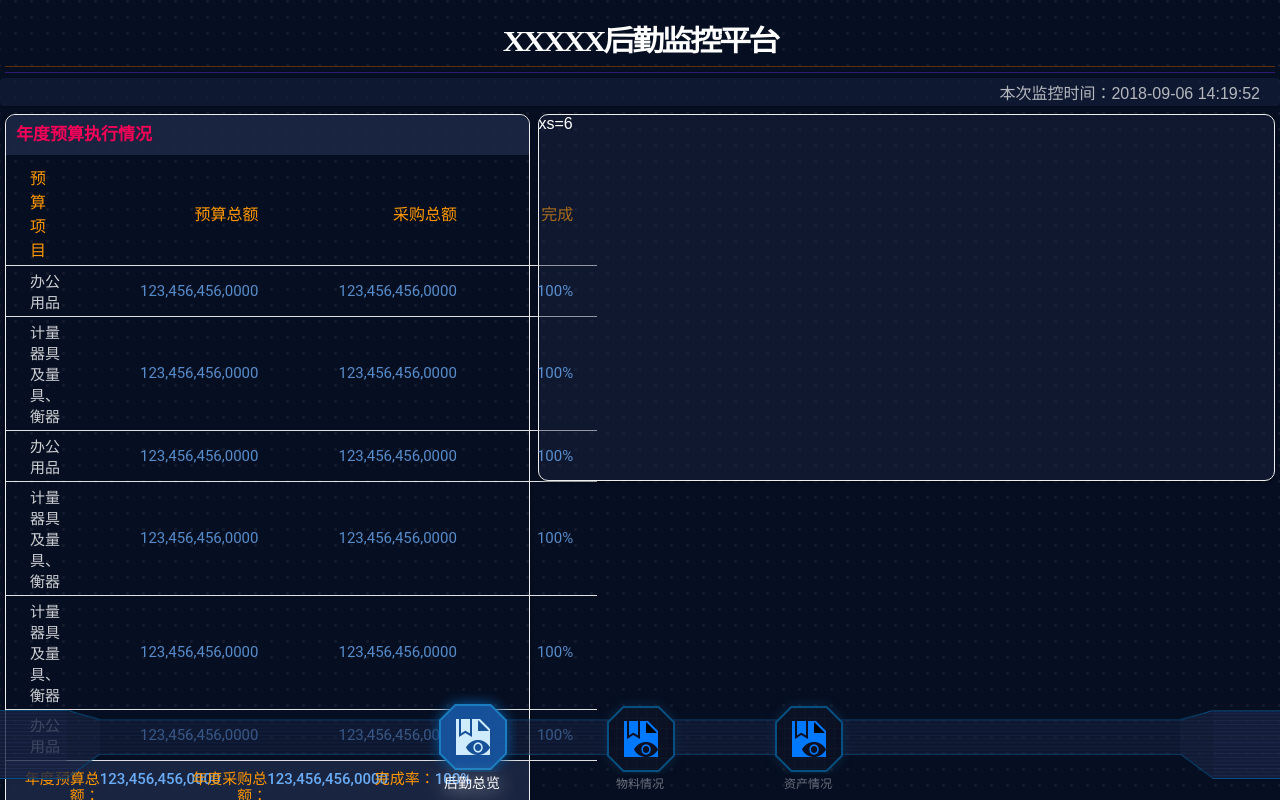
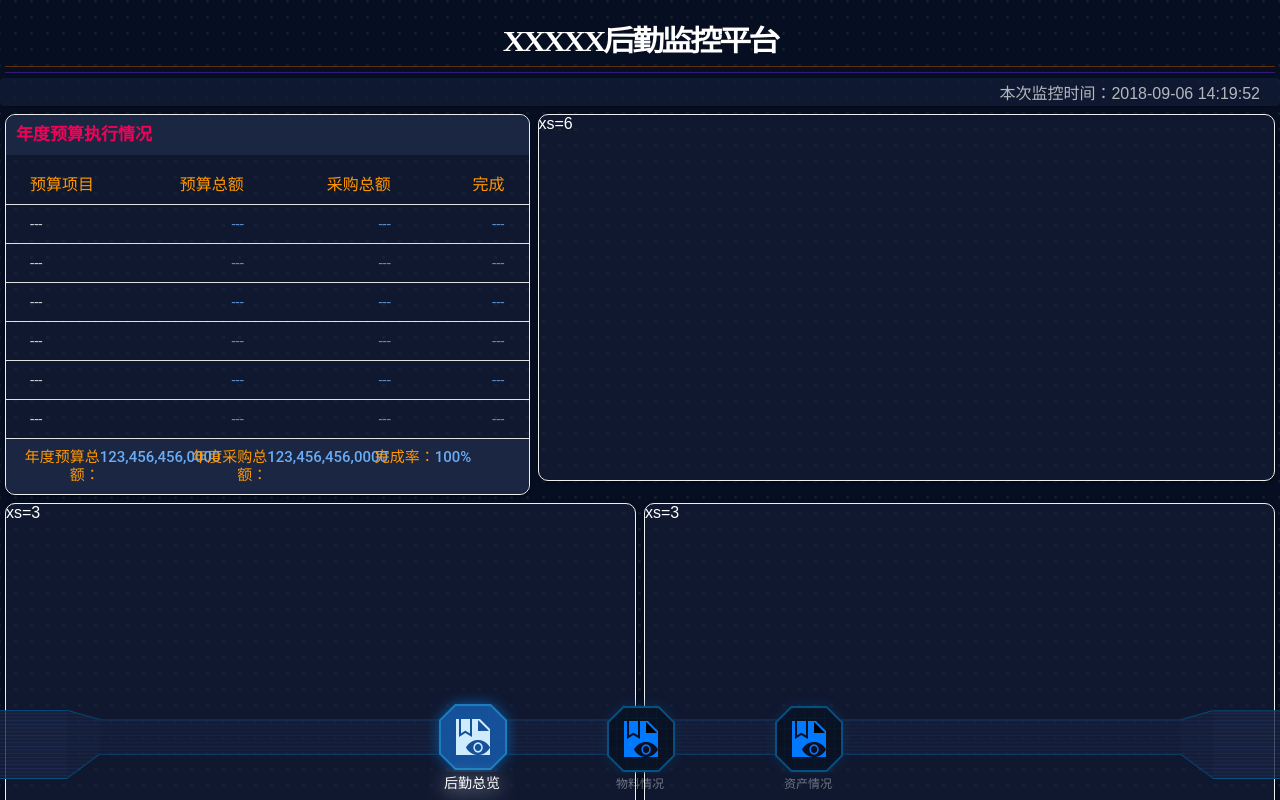
Before and after one commit to ArmyHan/screen-show, a React (Create React App) app: page / in a window 1280 px wide. Shown: the top 800 px of the page. Built offline with nearby package versions, Linux system fonts and the light colour scheme.

Commit message:
simulation data request action.

```diff
--- a/src/config.json
+++ b/src/GlobalConfig.json
@@ -19,5 +19,5 @@
     }
   ],
   "PageSwitchTimer": 500000,
-  "DataRequestTimer": 1000
+  "RequestTimer": 10000
 }
--- a/src/components/Navigation.js
+++ b/src/components/Navigation.js
@@ -7,7 +7,7 @@ import {withStyles} from '@material-ui/core/styles';
 import BottomNavigation from '@material-ui/core/BottomNavigation';
 import BottomNavigationAction from '@material-ui/core/BottomNavigationAction';
 import NavigationStyle from '../style/NavigationStyle';
-import Config from '../config';
+import GlobalConfig from '../GlobalConfig';
 
 class Navigation extends React.Component {
 
@@ -18,7 +18,7 @@ class Navigation extends React.Component {
     }
 
     componentDidMount() {
-        const pageSwitchTimer = Config.PageSwitchTimer;
+        const pageSwitchTimer = GlobalConfig.PageSwitchTimer;
         this.timerID = setInterval(
             () => this.next(),
             pageSwitchTimer
@@ -30,7 +30,7 @@ class Navigation extends React.Component {
     }
 
     next() {
-        const navigationLength = Config.BottomNavigationActionList.length;
+        const navigationLength = GlobalConfig.BottomNavigationActionList.length;
         this.setState(prevState => ({index: prevState.index === navigationLength - 1 ? this.props.action(0) : this.props.action(prevState.index + 1)}));
     }
 
@@ -43,7 +43,7 @@ class Navigation extends React.Component {
     render() {
         const {classes} = this.props;
         const {index} = this.state;
-        const bottomNavigationActionList = Config.BottomNavigationActionList;
+        const bottomNavigationActionList = GlobalConfig.BottomNavigationActionList;
 
         return (
             <BottomNavigation
--- a/src/components/TableBase.js
+++ b/src/components/TableBase.js
@@ -78,27 +78,10 @@ const FootContent = withStyles(theme => ({
 }))(Grid);
 
 class TableBase extends React.Component {
-    render() {
-        const {classes, title, header, rowData, footData} = this.props;
-        const footXs = footData > 3 ? 1 : 2;
-        return (
-            <div>
-                <Paper className={classes.tableAroundPaper} square={false}>
-                    <TitleTypography variant="title" gutterBottom>
-                        {title}
-                    </TitleTypography>
-                    <Table className={classes.table}>
-                        <TableHead>
-                            <TableTitleRow>
-                                {header.map((headItem, headIndex) => {
-                                    return <TableTitleCell numeric={headItem.numeric} key={headIndex}>
-                                        {headItem.displayName}
-                                    </TableTitleCell>
-                                })}
-                            </TableTitleRow>
-                        </TableHead>
-                        <TableBody>
-                            {rowData.map((rowItem, rowIndex) => {
+
+    getTableBody(header, rowData, pageSize) {
+        if (rowData !== undefined && rowData.length > 0) {
+            return rowData.map((rowItem, rowIndex) => {
                 return (
                     <TableContentRow key={rowIndex}>
                         {header.map((headItem, headIndex) => {
@@ -116,7 +99,65 @@ class TableBase extends React.Component {
                         })}
                     </TableContentRow>
                 );
+            });
+        } else {
+            let result = [];
+            for (let rowIndex = 0; rowIndex < pageSize; rowIndex++) {
+                result.push(<TableContentRow key={rowIndex}>
+                    {header.map((headItem, headIndex) => {
+                        if (headIndex === 0) {
+                            return <TableContentCell numeric={headItem.numeric} key={headIndex}
+                                                     style={{color: "#ffffff",}} component="th"
+                                                     scope="row">
+                                ---
+                            </TableContentCell>
+                        } else {
+                            return <TableContentCell numeric={headItem.numeric} key={headIndex}>
+                                ---
+                            </TableContentCell>
+                        }
                     })}
+                </TableContentRow>);
+            }
+            return result;
+        }
+    }
+
+    static getTableHead(header) {
+        if (header !== undefined && header.length > 0) {
+            return (
+                <TableTitleRow>
+                    {header.map((headItem, headIndex) => {
+                        return <TableTitleCell numeric={headItem.numeric} key={headIndex}>
+                            {headItem.displayName}
+                        </TableTitleCell>
+                    })}
+                </TableTitleRow>
+            );
+        } else {
+            return (
+                <TableTitleRow style={{fontSize: 30, color: "red", textAlign: "center"}}>
+                    找不到配置信息!
+                </TableTitleRow>
+            );
+        }
+    }
+
+    render() {
+        const {classes, title, header, rowData, footData, pageSize} = this.props;
+        const footXs = footData > 3 ? 1 : 2;
+        return (
+            <div>
+                <Paper className={classes.tableAroundPaper} square={false}>
+                    <TitleTypography variant="title" gutterBottom>
+                        {title}
+                    </TitleTypography>
+                    <Table className={classes.table}>
+                        <TableHead>
+                            {TableBase.getTableHead(header)}
+                        </TableHead>
+                        <TableBody>
+                            {this.getTableBody(header, rowData, pageSize)}
                         </TableBody>
                     </Table>
                     <FootTypography variant="title" align="center">
--- /dev/null
+++ b/src/data/FirstPageConfig.json
@@ -0,0 +1,28 @@
+{
+  "topLeftTable": {
+    "title": "年度预算执行情况",
+    "header": [
+      {
+        "name": "budgetProject",
+        "displayName": "预算项目",
+        "numeric": false
+      },
+      {
+        "name": "budgetAmount",
+        "displayName": "预算总额",
+        "numeric": true
+      },
+      {
+        "name": "purchaseAmount",
+        "displayName": "采购总额",
+        "numeric": true
+      },
+      {
+        "name": "completionSituation",
+        "displayName": "完成",
+        "numeric": true
+      }
+    ],
+    "pageSize": 6
+  }
+}
--- a/src/data/FirstPageProperties.json
+++ /dev/null
@@ -1,11 +0,0 @@
-{
-  "topLeftTable":{
-    "title":"年度预算执行情况",
-    "header": [
-    {"name":"budgetProject", "displayName":"预算项目", "numeric":false},
-    {"name":"budgetAmount", "displayName":"预算总额", "numeric":true},
-    {"name":"purchaseAmount", "displayName":"采购总额", "numeric":true},
-    {"name":"completionSituation", "displayName":"完成", "numeric":true}
-  ]
-  }
-}
--- a/src/pages/FirstPage.js
+++ b/src/pages/FirstPage.js
@@ -9,42 +9,92 @@ import Paper from '@material-ui/core/Paper';
 import Grid from '@material-ui/core/Grid';
 import FirstPageStyle from '../style/FirstPageStyle';
 import TableBase from '../components/TableBase';
-import FirstPageProperties from '../data/FirstPageProperties';
+import FirstPageConfig from '../data/FirstPageConfig';
+import GlobalConfig from '../GlobalConfig';
+
+const requestTimer = GlobalConfig.RequestTimer;
+const topLeftTableHead = FirstPageConfig.topLeftTable.header;
+const topLeftTableTitle = FirstPageConfig.topLeftTable.title;
+const footData = [
+    {labelName: "年度预算总额：", value: "123,456,456,0000"},
+    {labelName: "年度采购总额：", value: "123,456,456,0000"},
+    {labelName: "完成率：", value: "100%"},
+];
 
 class FirstPage extends React.Component {
     constructor(props) {
         super(props);
-        this.state = {show: false,};
+        this.state = {show: false, topLeftData: [], pageSize: 6, pageNumber: 0};
     }
 
     componentDidMount() {
-        this.setState({show: true})
+        this.setState({show: true});
+        this.timerID = setInterval(() => this.setData(), requestTimer)
+    }
+
+    setData() {
+        let completionSituation = Math.round(Math.random() * 100);
+        let budgetAmount = Math.round(Math.random() * 10000000);
+        let purchaseAmount = Math.round(Math.random() * 10000000);
+        this.setState({
+            topLeftData: [
+                {
+                    uuid: 0,
+                    budgetProject: '办公用品',
+                    budgetAmount: budgetAmount,
+                    purchaseAmount: purchaseAmount,
+                    completionSituation: completionSituation + '%'
+                },
+                {
+                    uuid: 1,
+                    budgetProject: '计量器具及量具、衡器',
+                    budgetAmount: budgetAmount,
+                    purchaseAmount: purchaseAmount,
+                    completionSituation: completionSituation + '%'
+                },
+                {
+                    uuid: 2,
+                    budgetProject: '办公用品',
+                    budgetAmount: budgetAmount,
+                    purchaseAmount: purchaseAmount,
+                    completionSituation: completionSituation + '%'
+                },
+                {
+                    uuid: 3,
+                    budgetProject: '计量器具及量具、衡器',
+                    budgetAmount: budgetAmount,
+                    purchaseAmount: purchaseAmount,
+                    completionSituation: completionSituation + '%'
+                },
+                {
+                    uuid: 4,
+                    budgetProject: '计量器具及量具、衡器',
+                    budgetAmount: budgetAmount,
+                    purchaseAmount: purchaseAmount,
+                    completionSituation: completionSituation + '%'
+                },
+                {
+                    uuid: 5,
+                    budgetProject: '办公用品',
+                    budgetAmount: budgetAmount,
+                    purchaseAmount: purchaseAmount,
+                    completionSituation: completionSituation + '%'
+                },
+            ]
+        })
     }
 
     render() {
         const {classes} = this.props;
-        const {show} = this.state;
-        const topLeftTableHead = FirstPageProperties.topLeftTable.header;
-        const topLeftTableTitle = FirstPageProperties.topLeftTable.title;
-        const rowData = [
-            {uuid: 0, budgetProject: '办公用品', budgetAmount: '123,456,456,0000', purchaseAmount: '123,456,456,0000', completionSituation: '100%'},
-            {uuid: 1, budgetProject: '计量器具及量具、衡器', budgetAmount: '123,456,456,0000', purchaseAmount: '123,456,456,0000', completionSituation: '100%'},
-            {uuid: 2, budgetProject: '办公用品', budgetAmount: '123,456,456,0000', purchaseAmount: '123,456,456,0000', completionSituation: '100%'},
-            {uuid: 3, budgetProject: '计量器具及量具、衡器', budgetAmount: '123,456,456,0000', purchaseAmount: '123,456,456,0000', completionSituation: '100%'},
-            {uuid: 4, budgetProject: '计量器具及量具、衡器', budgetAmount: '123,456,456,0000', purchaseAmount: '123,456,456,0000', completionSituation: '100%'},
-            {uuid: 5, budgetProject: '办公用品', budgetAmount: '123,456,456,0000', purchaseAmount: '123,456,456,0000', completionSituation: '100%'},
-        ];
-        const footData=[
-            {labelName:"年度预算总额：",value:"123,456,456,0000"},
-            {labelName:"年度采购总额：",value:"123,456,456,0000"},
-            {labelName:"完成率：",value:"100%"},
-            ];
+        const {show, topLeftData, pageSize, pageNumber} = this.state;
+
         return (
             <Fade in={show} timeout={1000}>
                 <div className={classes.root}>
                     <Grid className={classes.container} justify={"center"} container spacing={8}>
                         <Grid item xs={5}>
-                            <TableBase title={topLeftTableTitle} header={topLeftTableHead} rowData={rowData} footData={footData}/>
+                            <TableBase title={topLeftTableTitle} header={topLeftTableHead} rowData={topLeftData}
+                                       footData={footData} pageSize={pageSize}/>
                         </Grid>
                         <Grid item xs={7}>
                             <Paper square={false} className={classes.paper}>xs=6</Paper>
--- a/src/style/TableBaseStyle.js
+++ b/src/style/TableBaseStyle.js
@@ -12,7 +12,7 @@ const TableBaseStyle = theme => ({
         borderStyle: "ridge",
         borderWidth: 1,
         borderRadius: 10,
-        backgroundColor: "hsla(223, 42%, 20%, 0)",
+        backgroundColor: "hsla(223, 42%, 20%, 0.4)",
     },
 });
 export default TableBaseStyle;
```
Lines whose indentation alone changed are shown as unchanged.
